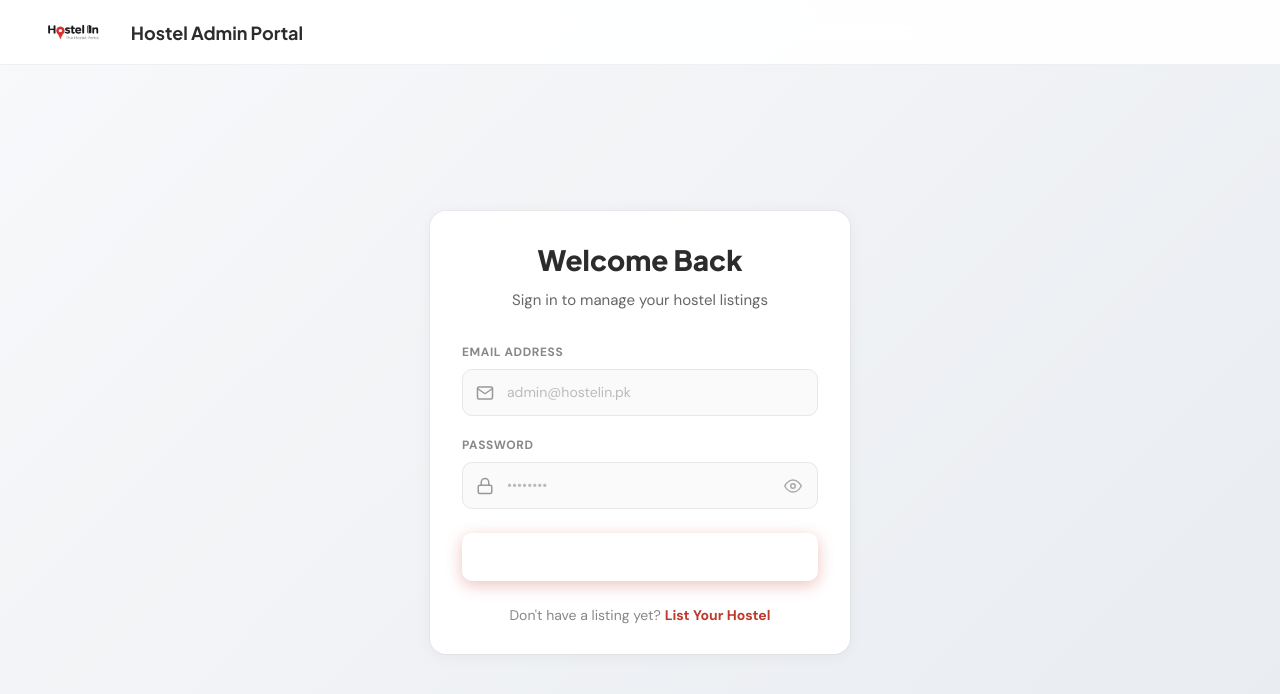
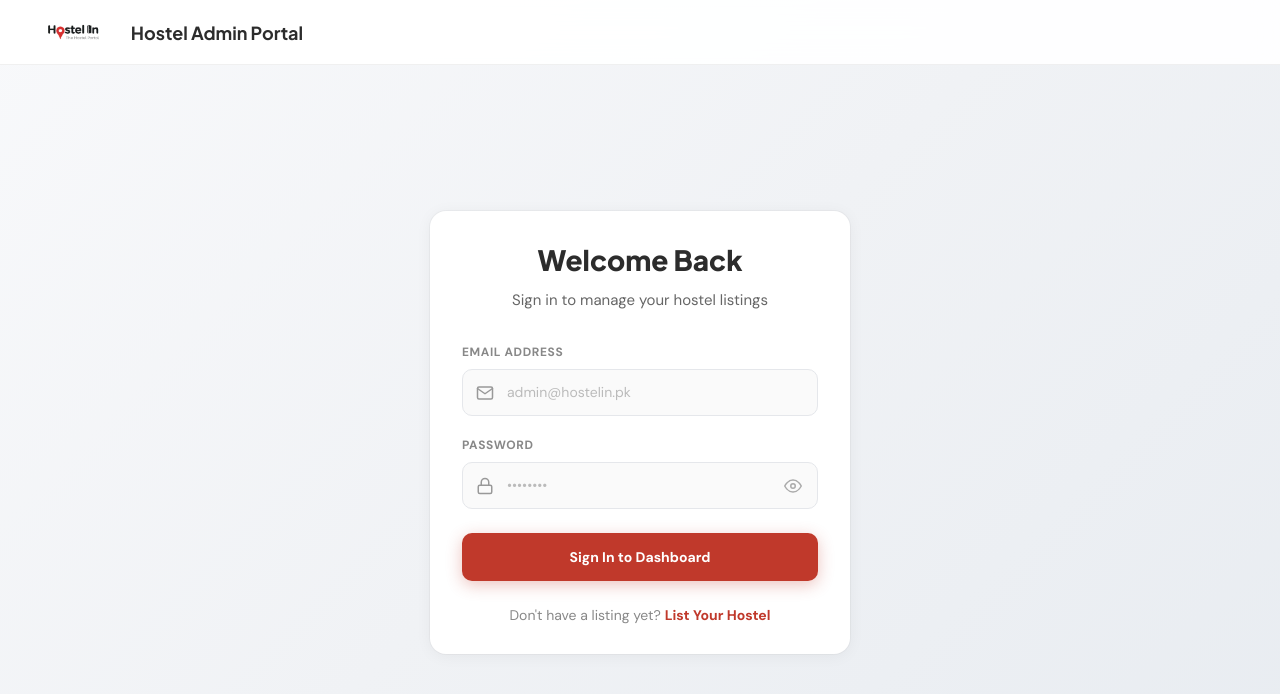
Before and after one commit to marslanwajid/hostelin, a Next.js app: page /sign-in in a window 1280 px wide. Shown: the top 694 px of the page. Built offline with nearby package versions, Linux system fonts and the light colour scheme.

Commit message:
wizrd-btn

```diff
--- a/app/globals.css
+++ b/app/globals.css
@@ -241,6 +241,7 @@ input:focus {
   padding: 12px 28px;
   border-radius: 10px;
   font-family: var(--font-dm-sans), sans-serif;
+  background: #c0392b;
   font-weight: 700;
   font-size: 14px;
   cursor: pointer;
```
